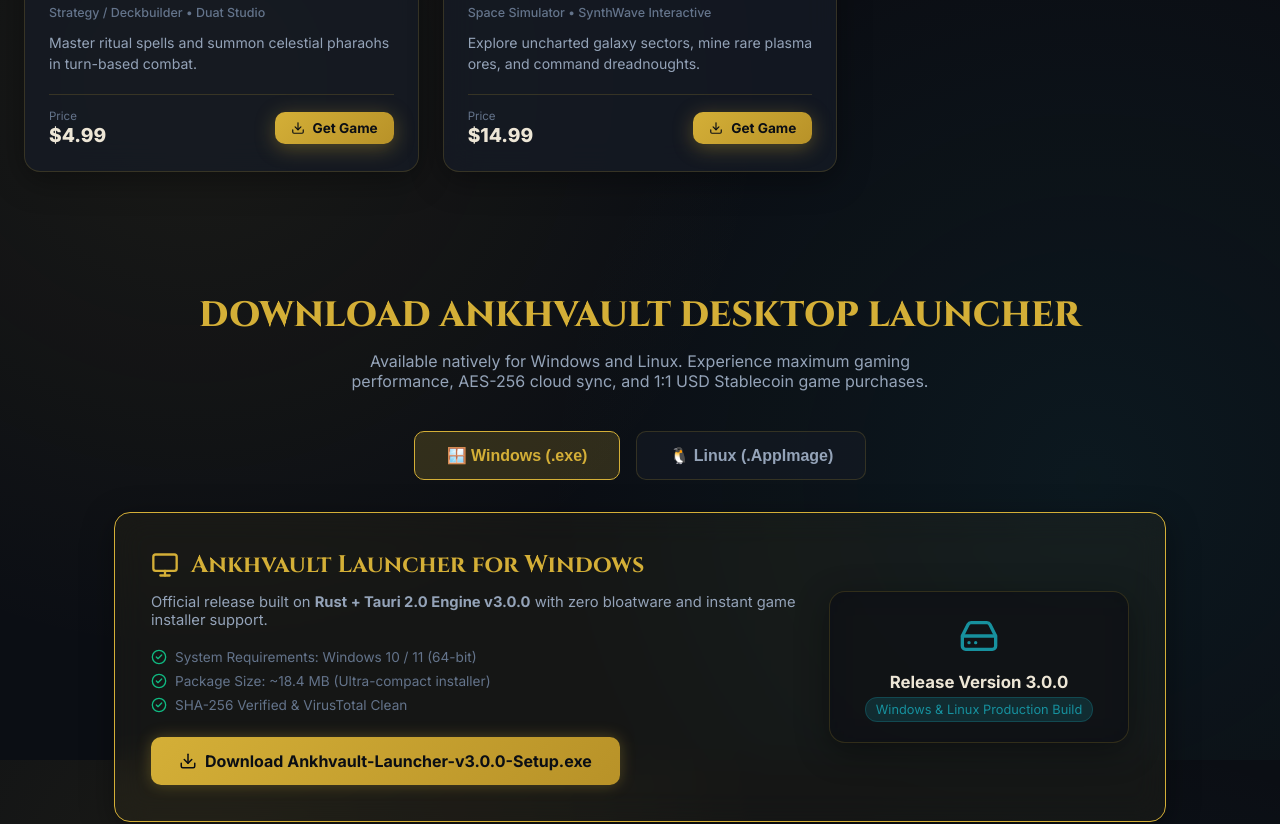
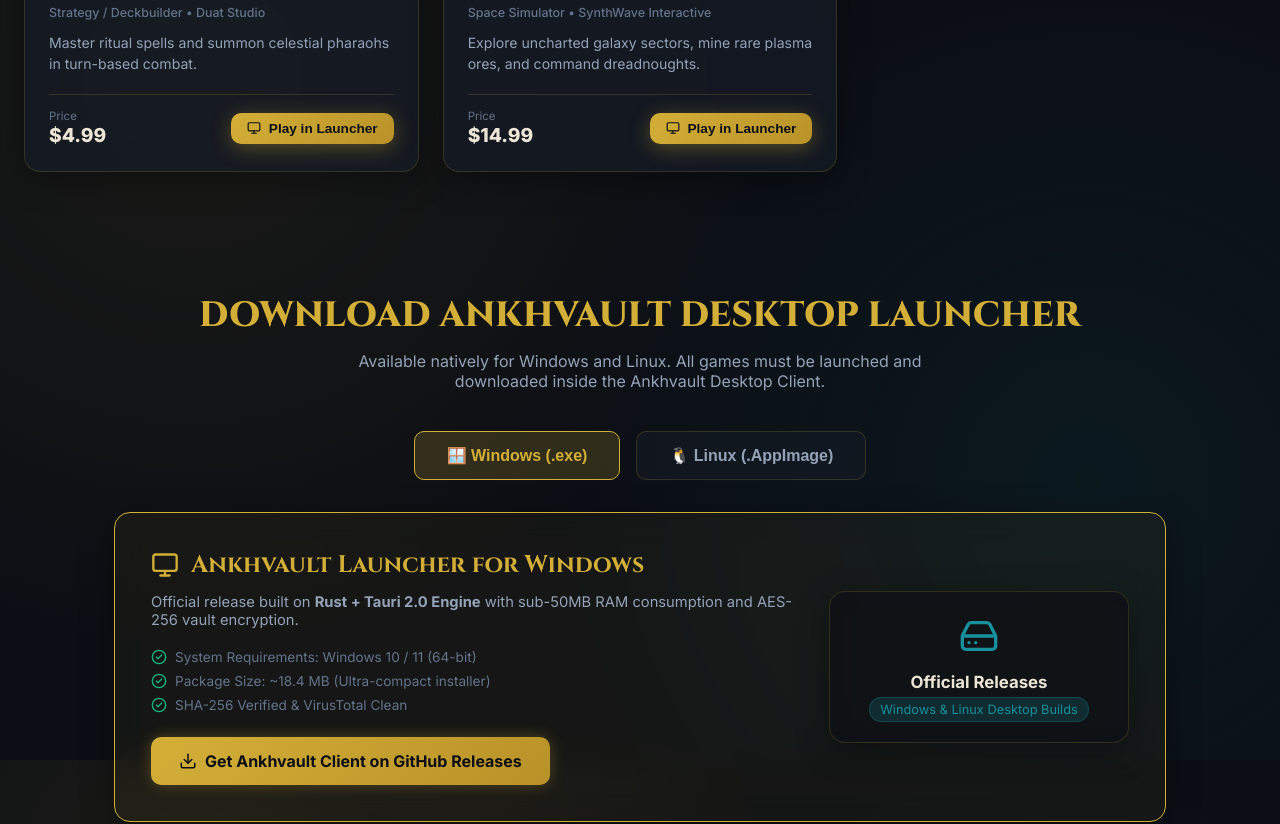
Before and after one commit to Duat-Studio/Duat-Studio, a React (Vite) app: page / in a window 1280 px wide. Shown: the part 1640-2464 px from the top of the page. Built offline with nearby package versions, Linux system fonts and the light colour scheme; no server answers; the database is empty.

Commit message:
fix: update app download link to GitHub releases page and restrict game downloads exclusively to the Ankhvault Desktop App

```diff
--- a/src/App.tsx
+++ b/src/App.tsx
@@ -50,13 +50,15 @@ export function App() {
                 }
               }}
             />
-            <StoreCatalogSection />
+            <StoreCatalogSection onGoToDownloadApp={() => setActiveTab('download')} />
             <AppDownloadSection />
             <Web3SettlementSection />
           </>
         )}
 
-        {activeTab === 'store' && <StoreCatalogSection />}
+        {activeTab === 'store' && (
+          <StoreCatalogSection onGoToDownloadApp={() => setActiveTab('download')} />
+        )}
 
         {activeTab === 'download' && <AppDownloadSection />}
 
--- a/src/components/AppDownloadSection.tsx
+++ b/src/components/AppDownloadSection.tsx
@@ -10,14 +10,14 @@ export const AppDownloadSection: React.FC = () => {
       file: 'Ankhvault-Launcher-v3.0.0-Setup.exe',
       size: '18.4 MB',
       requirements: 'Windows 10 / 11 (64-bit)',
-      url: 'https://github.com/Duat-Studio/Ankhvault/releases/download/v3.0.0/Ankhvault-Launcher-v3.0.0-Setup.exe',
+      url: 'https://github.com/Duat-Studio/Ankhvault/releases',
     },
     linux: {
       title: 'Ankhvault Launcher for Linux',
       file: 'Ankhvault-Launcher-v3.0.0.AppImage',
       size: '17.8 MB',
       requirements: 'Ubuntu 22.04+ / Arch / Debian / Fedora',
-      url: 'https://github.com/Duat-Studio/Ankhvault/releases/download/v3.0.0/Ankhvault-Launcher-v3.0.0.AppImage',
+      url: 'https://github.com/Duat-Studio/Ankhvault/releases',
     },
   };
 
@@ -30,11 +30,11 @@ export const AppDownloadSection: React.FC = () => {
           DOWNLOAD ANKHVAULT DESKTOP LAUNCHER
         </h2>
         <p style={{ color: 'var(--text-secondary)', fontSize: '1rem', maxWidth: '640px', margin: '0 auto' }}>
-          Available natively for Windows and Linux. Experience maximum gaming performance, AES-256 cloud sync, and 1:1 USD Stablecoin game purchases.
+          Available natively for Windows and Linux. All games must be launched and downloaded inside the Ankhvault Desktop Client.
         </p>
       </div>
 
-      {/* OS Selector Tabs (Strictly Windows & Linux) */}
+      {/* OS Selector Tabs (Windows & Linux Only) */}
       <div style={{ display: 'flex', justifyContent: 'center', gap: '16px', marginBottom: '32px' }}>
         {[
           { id: 'windows', label: '🪟 Windows (.exe)' },
@@ -70,7 +70,7 @@ export const AppDownloadSection: React.FC = () => {
             </h3>
           </div>
           <p style={{ color: 'var(--text-secondary)', fontSize: '0.92rem', marginBottom: '20px' }}>
-            Official release built on <strong>Rust + Tauri 2.0 Engine v3.0.0</strong> with zero bloatware and instant game installer support.
+            Official release built on <strong>Rust + Tauri 2.0 Engine</strong> with sub-50MB RAM consumption and AES-256 vault encryption.
           </p>
 
           <div style={{ display: 'flex', flexDirection: 'column', gap: '8px', color: 'var(--text-muted)', fontSize: '0.85rem', marginBottom: '24px' }}>
@@ -88,19 +88,19 @@ export const AppDownloadSection: React.FC = () => {
             </div>
           </div>
 
-          <a href={activeDl.url} className="btn-gold glow-pulse" style={{ padding: '14px 28px', fontSize: '1rem' }} download>
+          <a href={activeDl.url} target="_blank" rel="noreferrer" className="btn-gold glow-pulse" style={{ padding: '14px 28px', fontSize: '1rem' }}>
             <Download size={18} />
-            Download {activeDl.file}
+            Get Ankhvault Client on GitHub Releases
           </a>
         </div>
 
         <div className="glass-panel" style={{ padding: '24px', backgroundColor: 'rgba(11, 14, 20, 0.7)', textAlign: 'center' }}>
           <HardDrive size={40} color="var(--accent-turquoise)" style={{ marginBottom: '12px' }} />
           <h4 style={{ color: 'var(--text-primary)', fontSize: '1.05rem', fontWeight: 700, marginBottom: '6px' }}>
-            Release Version 3.0.0
+            Official Releases
           </h4>
           <span style={{ color: 'var(--accent-turquoise)', fontSize: '0.8rem', backgroundColor: 'rgba(23, 145, 158, 0.2)', padding: '4px 10px', borderRadius: '12px', border: '1px solid rgba(23, 145, 158, 0.3)' }}>
-            Windows & Linux Production Build
+            Windows & Linux Desktop Builds
           </span>
         </div>
       </div>
--- a/src/components/StoreCatalogSection.tsx
+++ b/src/components/StoreCatalogSection.tsx
@@ -1,5 +1,5 @@
 import React, { useEffect, useState } from 'react';
-import { Star, Download } from 'lucide-react';
+import { Star, Monitor, Download, X } from 'lucide-react';
 import { fetchCatalogFromSupabase } from '../lib/supabase';
 
 interface GameItem {
@@ -10,13 +10,17 @@ interface GameItem {
   rating: number;
   description: string;
   tag: string;
-  download_url: string;
   developer_name?: string;
 }
 
-export const StoreCatalogSection: React.FC = () => {
+interface StoreCatalogSectionProps {
+  onGoToDownloadApp: () => void;
+}
+
+export const StoreCatalogSection: React.FC<StoreCatalogSectionProps> = ({ onGoToDownloadApp }) => {
   const [games, setGames] = useState<GameItem[]>([]);
   const [selectedGenre, setSelectedGenre] = useState<string>('All');
+  const [selectedGamePrompt, setSelectedGamePrompt] = useState<GameItem | null>(null);
 
   useEffect(() => {
     fetchCatalogFromSupabase().then((data) => {
@@ -30,18 +34,17 @@ export const StoreCatalogSection: React.FC = () => {
             rating: Number(item.rating || 5.0),
             description: item.description,
             tag: item.tag || 'Featured',
-            download_url: item.download_url,
             developer_name: item.developer_name || 'Independent Publisher',
           }))
         );
       } else {
         // Default catalog fallback
         setGames([
-          { id: 'kemet', title: 'Shadow of Kemet', category: 'Action / RPG', price: 14.99, rating: 4.9, description: 'Unravel ancient temple mysteries and slay mythical guardians in ancient Egypt.', tag: 'Flagship Title', download_url: '#', developer_name: 'Duat Studio' },
-          { id: 'racer', title: 'Nomad Racer', category: 'Cyberpunk Racing', price: 9.99, rating: 4.7, description: 'High-octane neon drag racing across futuristic desert highways.', tag: 'Best Seller', download_url: '#', developer_name: 'Apex Velocity' },
-          { id: 'aegis', title: 'Aegis Protocol', category: 'Tactical Shooter', price: 0.00, rating: 4.8, description: 'Competitive squad tactics and cybernetic combat in a dystopian city.', tag: 'Free to Play', download_url: '#', developer_name: 'Ironclad Interactive' },
-          { id: 'duat', title: 'Chronicles of Duat', category: 'Strategy / Deckbuilder', price: 4.99, rating: 4.6, description: 'Master ritual spells and summon celestial pharaohs in turn-based combat.', tag: 'New Release', download_url: '#', developer_name: 'Duat Studio' },
-          { id: 'neon', title: 'Neon Odyssey', category: 'Space Simulator', price: 14.99, rating: 4.9, description: 'Explore uncharted galaxy sectors, mine rare plasma ores, and command dreadnoughts.', tag: 'Featured', download_url: '#', developer_name: 'SynthWave Interactive' },
+          { id: 'kemet', title: 'Shadow of Kemet', category: 'Action / RPG', price: 14.99, rating: 4.9, description: 'Unravel ancient temple mysteries and slay mythical guardians in ancient Egypt.', tag: 'Flagship Title', developer_name: 'Duat Studio' },
+          { id: 'racer', title: 'Nomad Racer', category: 'Cyberpunk Racing', price: 9.99, rating: 4.7, description: 'High-octane neon drag racing across futuristic desert highways.', tag: 'Best Seller', developer_name: 'Apex Velocity' },
+          { id: 'aegis', title: 'Aegis Protocol', category: 'Tactical Shooter', price: 0.00, rating: 4.8, description: 'Competitive squad tactics and cybernetic combat in a dystopian city.', tag: 'Free to Play', developer_name: 'Ironclad Interactive' },
+          { id: 'duat', title: 'Chronicles of Duat', category: 'Strategy / Deckbuilder', price: 4.99, rating: 4.6, description: 'Master ritual spells and summon celestial pharaohs in turn-based combat.', tag: 'New Release', developer_name: 'Duat Studio' },
+          { id: 'neon', title: 'Neon Odyssey', category: 'Space Simulator', price: 14.99, rating: 4.9, description: 'Explore uncharted galaxy sectors, mine rare plasma ores, and command dreadnoughts.', tag: 'Featured', developer_name: 'SynthWave Interactive' },
         ]);
       }
     });
@@ -58,7 +61,7 @@ export const StoreCatalogSection: React.FC = () => {
           ANKHVAULT STORE CATALOG
         </h2>
         <p style={{ color: 'var(--text-secondary)', fontSize: '1rem', maxWidth: '640px', margin: '0 auto' }}>
-          Explore flagship games and indie releases available on the Ankhvault Desktop Launcher.
+          Explore flagship games and indie releases. All games are purchased, installed, and launched exclusively inside the Ankhvault Desktop App.
         </p>
       </div>
 
@@ -118,14 +121,50 @@ export const StoreCatalogSection: React.FC = () => {
                 </span>
               </div>
 
-              <a href={game.download_url} className={game.price === 0 ? "btn-turquoise" : "btn-gold"} style={{ padding: '8px 16px', fontSize: '0.85rem' }}>
-                <Download size={14} />
-                Get Game
-              </a>
+              {/* Action Button: Prompts user to open/download Ankhvault Launcher */}
+              <button
+                onClick={() => setSelectedGamePrompt(game)}
+                className="btn-gold"
+                style={{ padding: '8px 16px', fontSize: '0.85rem' }}
+              >
+                <Monitor size={14} />
+                Play in Launcher
+              </button>
             </div>
           </div>
         ))}
       </div>
+
+      {/* Modal Prompt: Games can only be downloaded inside Ankhvault Launcher */}
+      {selectedGamePrompt && (
+        <div style={{ position: 'fixed', inset: 0, backgroundColor: 'rgba(5, 7, 10, 0.88)', backdropFilter: 'blur(12px)', display: 'flex', alignItems: 'center', justifyContent: 'center', zIndex: 1000, padding: '20px' }}>
+          <div className="glass-panel animate-fade-in" style={{ width: '480px', padding: '32px', textAlign: 'center', position: 'relative', border: '1px solid var(--accent-gold)' }}>
+            <button onClick={() => setSelectedGamePrompt(null)} style={{ position: 'absolute', right: '20px', top: '20px', background: 'none', border: 'none', color: 'var(--text-muted)', cursor: 'pointer' }}>
+              <X size={20} />
+            </button>
+
+            <div style={{ width: '56px', height: '56px', borderRadius: '14px', backgroundColor: 'rgba(212, 175, 55, 0.15)', display: 'inline-flex', alignItems: 'center', justifyContent: 'center', marginBottom: '16px' }}>
+              <Monitor size={28} color="var(--accent-gold)" />
+            </div>
+
+            <h3 style={{ fontFamily: 'var(--font-cinzel)', color: 'var(--accent-gold)', fontSize: '1.4rem', fontWeight: 800, marginBottom: '8px' }}>
+              Play {selectedGamePrompt.title}
+            </h3>
+            <p style={{ color: 'var(--text-secondary)', fontSize: '0.92rem', lineHeight: 1.6, marginBottom: '24px' }}>
+              To ensure vault security and instant installations, games can <strong>only be purchased, downloaded, and launched inside the Ankhvault Desktop App</strong>.
+            </p>
+
+            <button
+              className="btn-gold glow-pulse"
+              onClick={() => { setSelectedGamePrompt(null); onGoToDownloadApp(); }}
+              style={{ width: '100%', justifyContent: 'center', padding: '14px', fontSize: '1rem' }}
+            >
+              <Download size={18} />
+              Download Ankhvault Launcher (.exe)
+            </button>
+          </div>
+        </div>
+      )}
     </section>
   );
 };
```
